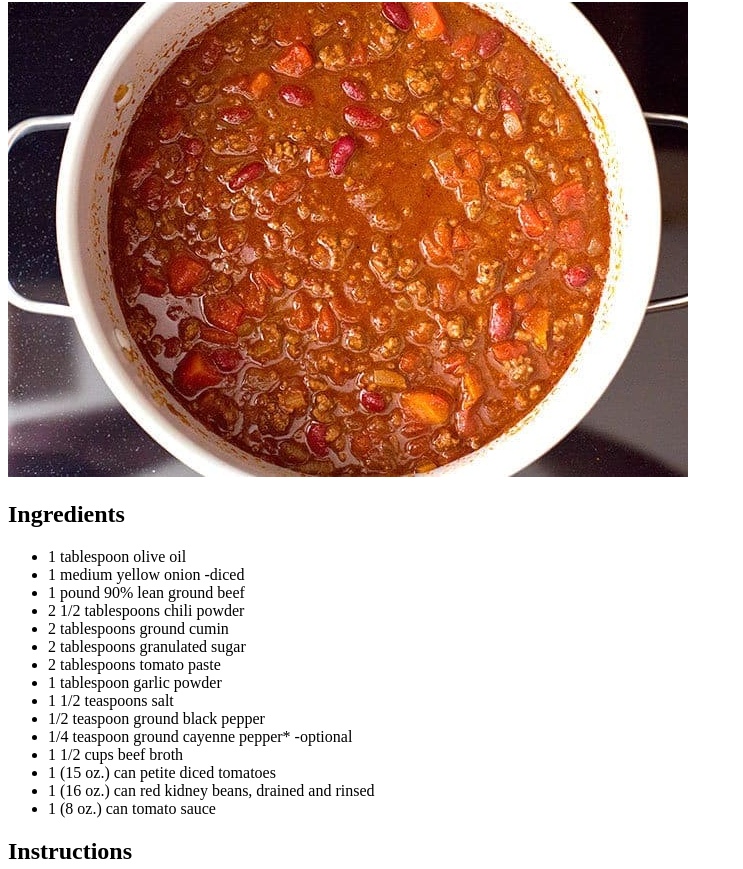
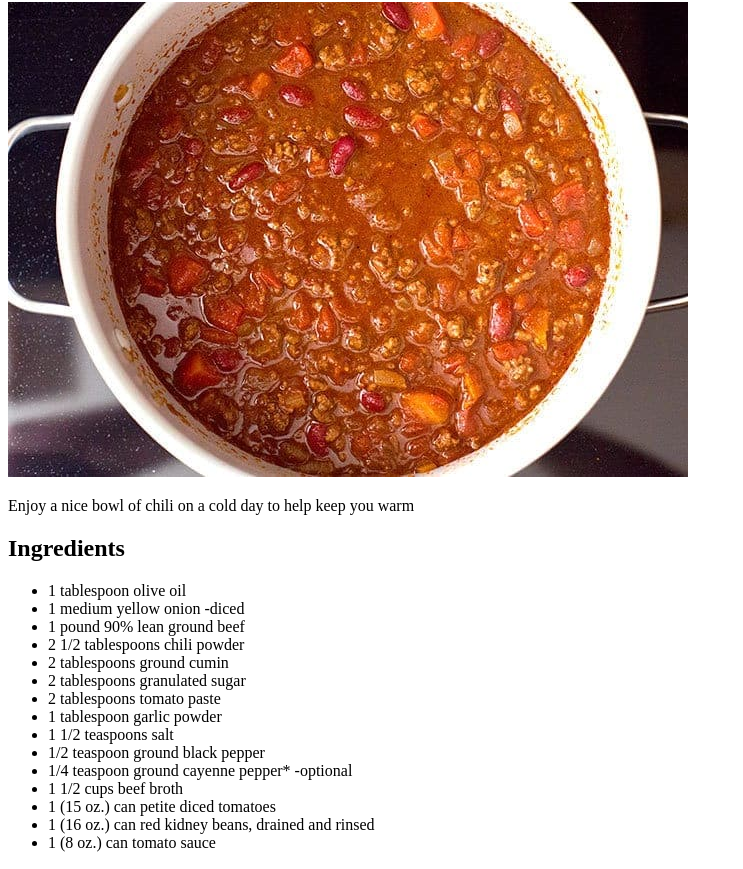
Before and after one commit to joesalmon3/odin-recipes, a plain HTML site: page recipes/chili.html in a window 1280 px wide. Shown: the part 78-947 px from the top of the page, without its empty margins (0-743 px from the left). Drawn offline with Linux system fonts and the light colour scheme.

Commit message:
Recipe descriptions added

```diff
--- a/recipes/chili.html
+++ b/recipes/chili.html
@@ -9,6 +9,7 @@
 <body>
     <h1>Chili</h1>
     <img src="../images/chili.jpg" alt="a picture of a bowl of chili">
+    <p>Enjoy a nice bowl of chili on a cold day to help keep you warm</p>
     <h2>Ingredients</h2>
     <ul>
         <li>1 tablespoon olive oil</li>
@@ -27,7 +28,7 @@
         <li>1 (16 oz.) can red kidney beans, drained and rinsed</li>
         <li>1 (8 oz.) can tomato sauce</li>
     </ul>
-    <h2>Instructions</h2>
+    <h2>Steps</h2>
     <ol>
         <li>Add the olive oil to a large soup pot and place it over medium-high heat for two minutes. Add the onion. Cook for 5 minutes, stirring occasionally.</li>
         <li>Add the ground beef to the pot. Break it apart with a wooden spoon. Cook for 6-7 minutes, until the beef is browned, stirring occasionally.</li>
```
Also changed, not shown: recipes/burger.html (+2 -1 lines), recipes/grilled_chicken.html (+2 -1 lines), recipes/wings.html (+1 -1 lines).
